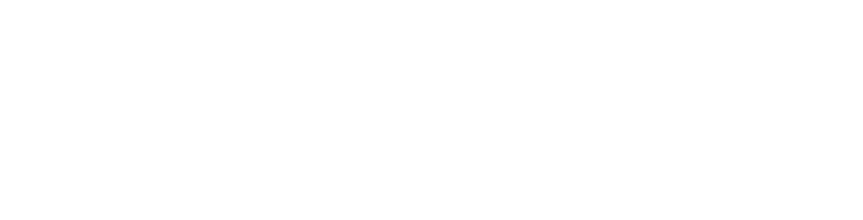
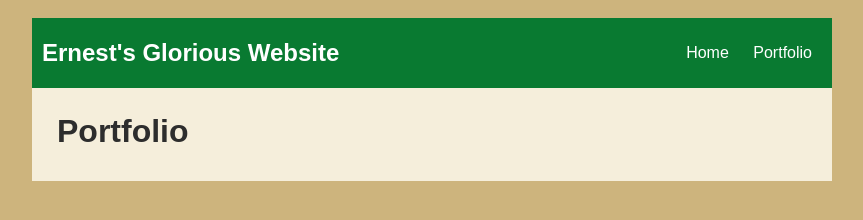
Before and after one commit to ernestquiambao/ernest-quiambao.github.io, a plain HTML site: page portfolio.html in a window 1280 px wide. Shown: the whole page, without its empty margins (208-1071 px from the left). Drawn offline with Linux system fonts and the light colour scheme.

Commit message:
portfolio todo 5

```diff
--- a/portfolio.html
+++ b/portfolio.html
@@ -1,11 +1,103 @@
 <!DOCTYPE HTML>
 <html>
     <head>
+        <style type="text/css">
+            body {
+                background: rgb(205, 180, 125);
+                color: rgb(45, 45, 45);
+                padding: 10px;
+                font-family: arial;
+            }
+            header {
+                font-size: 1.5em;
+                font-weight: bold;
+            }
+            h1 {
+                margin: 10px;
+            }
+            #all-contents {
+                max-width: 800px;
+                margin: auto;
+            }
+
+            /* navigation menu */
+            nav {
+                background: rgb(9, 122, 49);
+                margin: 0 auto;
+                display: flex;
+                padding: 10px;
+            }
+            nav header {
+                display: flex;
+                align-items: center;
+                color: rgb(255, 255, 255);
+                flex: 1;
+            }
+            nav ul {
+                list-style-image: none;
+            }
+            nav li {
+                display: inline-block;
+                padding: 0 10px;
+            }
+            nav a {
+                text-decoration: none;
+                color: #fff;
+            }
+
+            /* main container area beneath menu */
+            main {
+                background: rgb(245, 238, 219);
+                display: flex;
+            }
+            .content {
+                flex: 1;
+                padding: 15px;
+            }
+            /* portfolio styles */
+            #portfolio {
+                list-style-type: none;
+                padding-left: 0;
+            }
+
+            #portfolio li {
+                background: #fff;
+                padding: 10px;
+                border-radius: 10px;
+                margin-bottom: 10px;
+            }
+
+            #portfolio li:hover {
+                background: #eee;
+            }
+
+            #portfolio a {
+                text-decoration: none;
+                color: #454545;
+            }
+        </style>
+        <title>Ernest's Amazing Website</title>
+
     </head>
 
     <body>
       <div id="all-contents">
-
+        <nav>
+            <header>Ernest's Glorious Website</header>
+            <ul>
+                <li><a href="index.html">Home</a>
+                </li>
+                <li><a href="portfolio.html">Portfolio</a>
+                </li>
+            </ul>
+        </nav>
+        <main>
+            <div class="content">
+                <h1>Portfolio</h1>
+                <ul id="portfolio">
+                </ul>
+            </div>
+        </main>
       </div>
     </body>
 </html>
```
